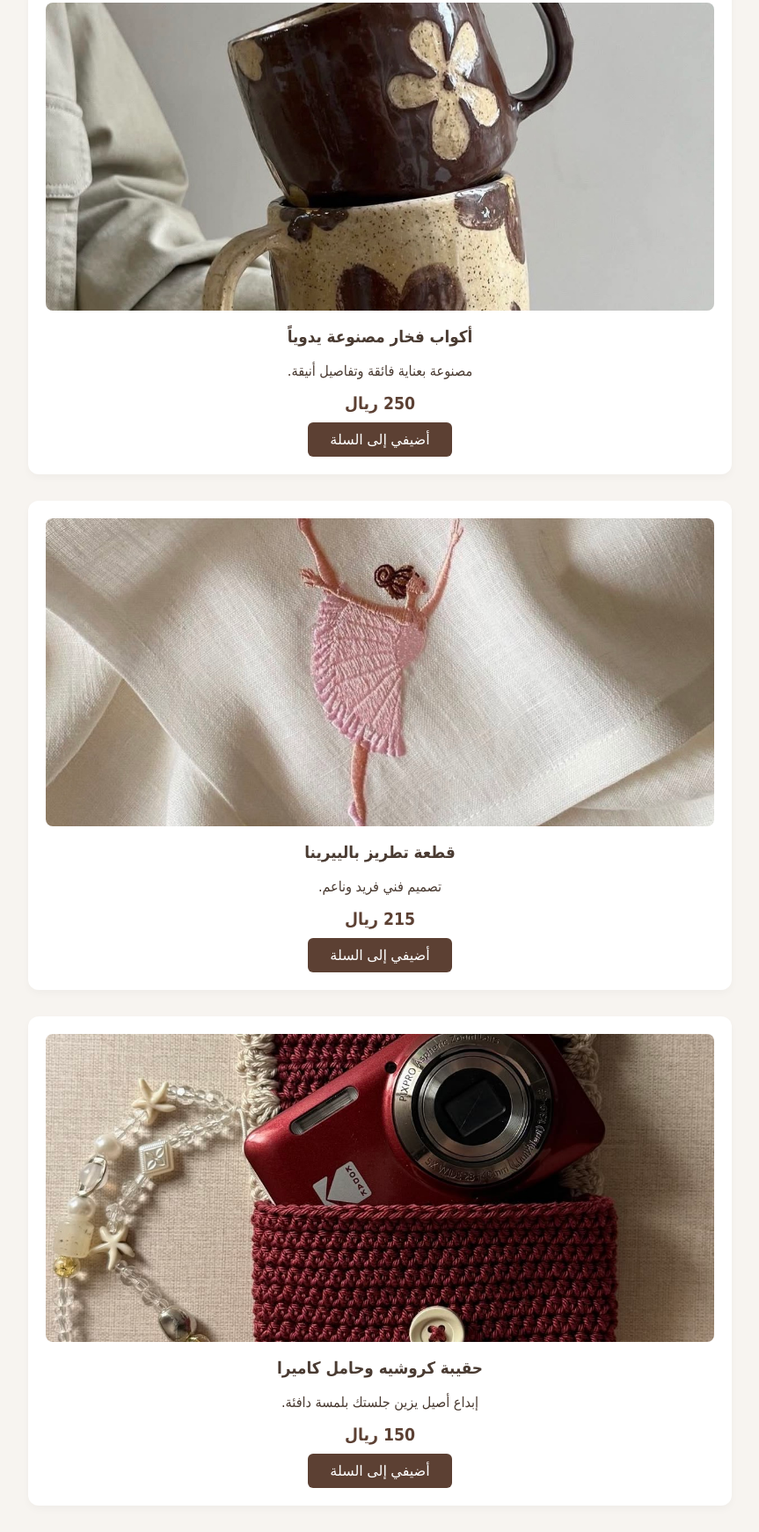
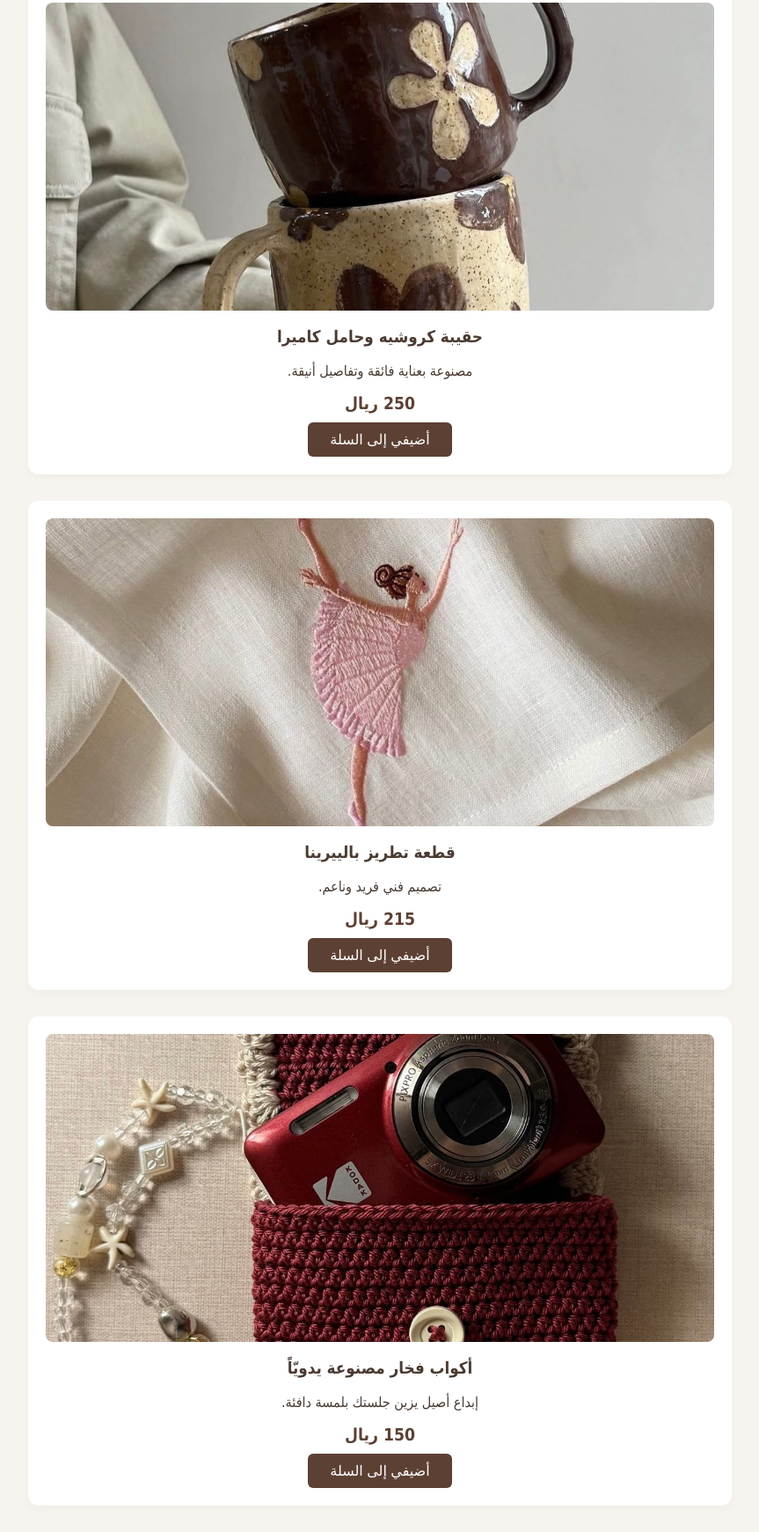
Before and after one commit to Reem99-10/Products, a plain HTML site: page index.html in a window 1280 px wide. Shown: the part 215-1956 px from the top of the page at 88% size, without its empty margins (208-1071 px from the left). Drawn offline with Linux system fonts and the light colour scheme.

Commit message:
Update product descriptions and titles in index.html

```diff
--- a/index.html
+++ b/index.html
@@ -92,10 +92,10 @@
         <h1>منتجاتنا الحرفية</h1>
         <p class="subtitle">اختاري قطعتك المفضلة وأضيفيها إلى سلة التسوق.</p>
 
-        <!-- المنتج الأول: أكواب فخار مصنوعة يدوياً  (أخذت craft1) -->
+        <!-- المنتج الأول: حقيبة الكروشيه (أخذت craft1) -->
         <div class="product-card">
             <img src="craft1.jpg.JPG" alt="حقيبة كروشيه">
-            <h3>أكواب فخار مصنوعة يدوياً </h3>
+            <h3>حقيبة كروشيه وحامل كاميرا</h3>
             <p>مصنوعة بعناية فائقة وتفاصيل أنيقة.</p>
             <div class="price">250 ريال</div>
             <button class="btn">أضيفي إلى السلة</button>
@@ -110,10 +110,10 @@
             <button class="btn">أضيفي إلى السلة</button>
         </div>
 
-        <!-- المنتج الثالث: حقيبة كروشيه وحامل كاميرا (أخذت craft3) -->
+        <!-- المنتج الثالث: أكواب الفخار (أخذت craft3) -->
         <div class="product-card">
             <img src="craft3.jpg.JPG" alt="أكواب فخار">
-            <h3>حقيبة كروشيه وحامل كاميرا</h3>
+            <h3>أكواب فخار مصنوعة يدويّاً</h3>
             <p>إبداع أصيل يزين جلستك بلمسة دافئة.</p>
             <div class="price">150 ريال</div>
             <button class="btn">أضيفي إلى السلة</button>
```
